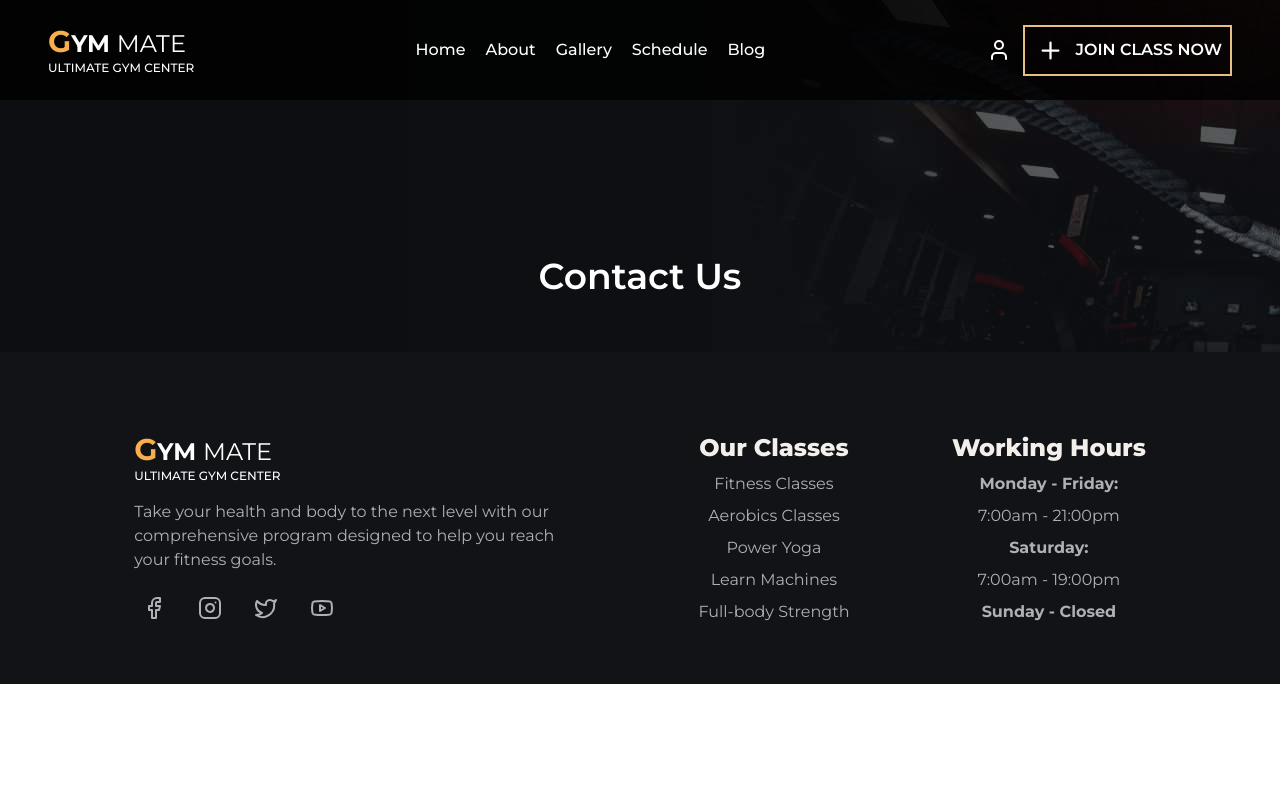
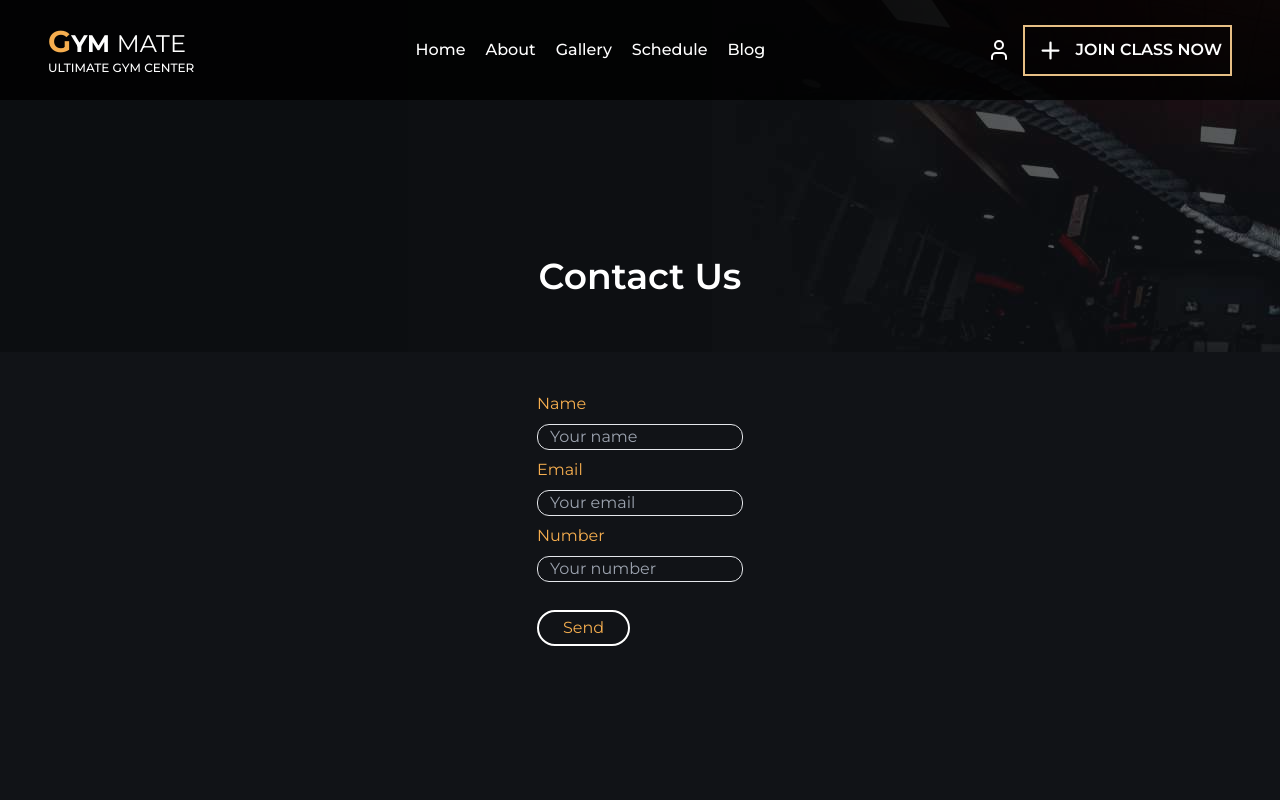
Before and after one commit to abhisheksooni/Gym-mate, a React (Vite) app: page /contact in a window 1280 px wide. Shown: the top 800 px of the page. Built offline with nearby package versions, Linux system fonts and the light colour scheme.

Commit message:
Fix: style and contect page

```diff
--- a/src/Pages/Contact/Contact.jsx
+++ b/src/Pages/Contact/Contact.jsx
@@ -10,8 +10,24 @@ function Contact() {
   </div>
   </div>
 {/* More data */}
-<div>
-
+<div className='py-10 flex justify-center lg:h-[70vh] text-gold'>
+  <form>
+    <label>Name</label>
+    <br />
+    <input type="text" placeholder='Your name' className='bg-transparent text-white border rounded-xl pl-3 my-2 outline-text1'/>
+    <br />
+    <label>Email</label>
+    <br />
+    <input type="text" placeholder='Your email' className='bg-transparent text-white border rounded-xl pl-3 my-2 outline-text1'/>
+    <br />
+    <label>Number</label>
+    <br />
+    <input type="text" placeholder='Your number' className='bg-transparent text-white border rounded-xl pl-3 my-2 outline-text1'/>
+    <br />
+    <button className='border-2 border-white px-6 py-1 mt-5 rounded-full'>
+      Send
+    </button>
+  </form>
 </div>
     </section>
   )
--- a/src/components/FeaturedClass/FeaturedClass.jsx
+++ b/src/components/FeaturedClass/FeaturedClass.jsx
@@ -24,7 +24,7 @@ function FeaturedClass() {
               Wednesday: 9:00am-10:00am
             </p>
           </div>
-          <div className=" bg-ci1 bg-no-repeat bg-center bg-cover h-full opacity-70 hover:opacity-100 hover:scale-110 ease-in duration-200 "></div>
+          <div className=" bg-ci1 bg-no-repeat bg-center bg-cover h-full opacity-70 hover:opacity-100 hover:scale-105 ease-in duration-200 "></div>
         </div>
 
         <div className="">
@@ -34,7 +34,7 @@ function FeaturedClass() {
               Friday: 10:00am-11:00am
             </p>
           </div>
-          <div className=" bg-ci1 bg-no-repeat bg-center bg-cover h-full opacity-70 hover:opacity-100 hover:scale-110 ease-in duration-200"></div>
+          <div className=" bg-ci1 bg-no-repeat bg-center bg-cover h-full opacity-70 hover:opacity-100 hover:scale-105 ease-in duration-200"></div>
         </div>
         <div className="">
           <div className="absolute z-10 text-text1 bottom-5 left-4">
@@ -43,7 +43,7 @@ function FeaturedClass() {
               Saturday: 9:00am-10:00am
             </p>
           </div>
-          <div className=" bg-ci1 bg-no-repeat bg-center bg-cover h-full opacity-70 hover:opacity-100 hover:scale-110 ease-in duration-200 "></div>
+          <div className=" bg-ci1 bg-no-repeat bg-center bg-cover h-full opacity-70 hover:opacity-100 hover:scale-105 ease-in duration-200 "></div>
         </div>
 
         <div className="">
@@ -53,7 +53,7 @@ function FeaturedClass() {
               Friday: 1:00pm-2:00pm
             </p>
           </div>
-          <div className=" bg-ci1 bg-no-repeat bg-center bg-cover h-full opacity-70 hover:opacity-100 hover:scale-110 ease-in duration-200"></div>
+          <div className=" bg-ci1 bg-no-repeat bg-center bg-cover h-full opacity-70 hover:opacity-100 hover:scale-105 ease-in duration-200"></div>
         </div>
         <div className="">
           <div className="absolute z-10 text-text1 bottom-5 left-4">
@@ -62,7 +62,7 @@ function FeaturedClass() {
               Sundday: 6:00pm-7:00pm
             </p>
           </div>
-          <div className=" bg-ci1 bg-no-repeat bg-center bg-cover h-full opacity-70 hover:opacity-100 hover:scale-110 ease-in duration-200"></div>
+          <div className=" bg-ci1 bg-no-repeat bg-center bg-cover h-full opacity-70 hover:opacity-100 hover:scale-105 ease-in duration-200"></div>
         </div>
         <div className="col-span-2">
           <div className="absolute z-10 text-text1 bottom-5 left-4">
@@ -71,7 +71,7 @@ function FeaturedClass() {
               Monday: 4:00pm-5:00pm
             </p>
           </div>
-          <div className=" bg-ci1 bg-no-repeat bg-center bg-cover h-full opacity-70 hover:opacity-100 hover:scale-110 ease-in duration-200"></div>
+          <div className=" bg-ci1 bg-no-repeat bg-center bg-cover h-full opacity-70 hover:opacity-100 hover:scale-105 ease-in duration-200"></div>
         </div>
       </div>
     </section>
```
Also changed, not shown: src/.ipynb_checkpoints/App-checkpoint.css (added).
